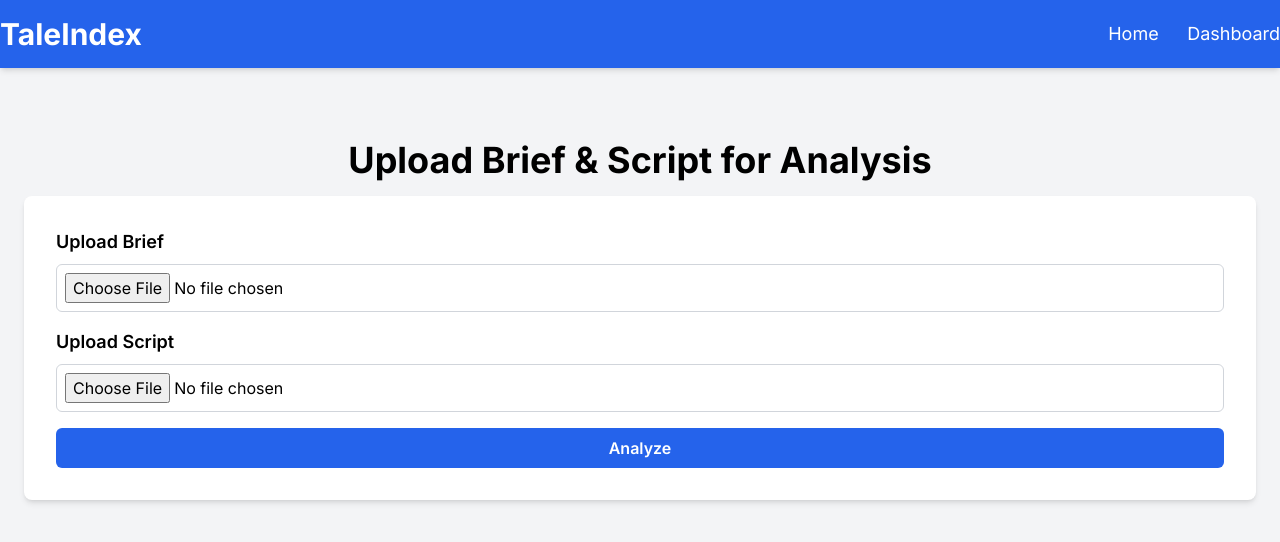
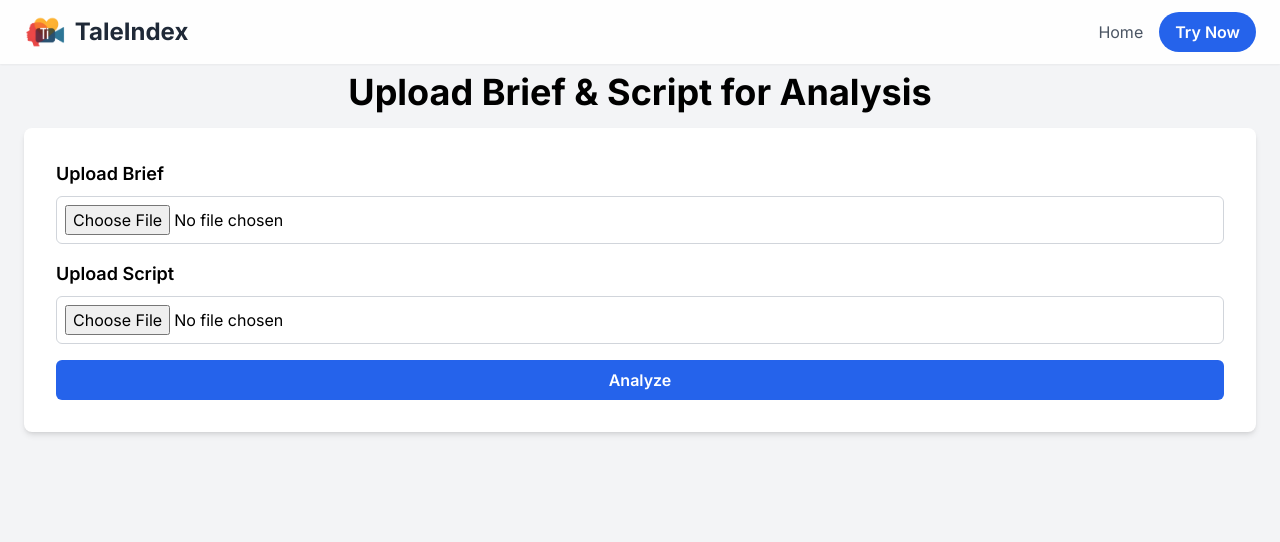
Before and after one commit to ansaritk/taleindex, a plain HTML site: page dashboard.html in a window 1280 px wide. Drawn offline with nearby package versions, Linux system fonts and the light colour scheme.

Commit message:
Update dashboard.html

```diff
--- a/dashboard.html
+++ b/dashboard.html
@@ -20,16 +20,17 @@
     <script src="https://cdn.jsdelivr.net/npm/chart.js"></script>
 </head>
 <body class="bg-gray-100">
-
-    <!-- HEADER (Consistent with Home Page) -->
-    <header class="bg-blue-600 py-4 shadow-md">
-        <div class="container mx-auto flex justify-between items-center">
-            <a href="/" class="text-white text-3xl font-bold">TaleIndex</a>
-            <nav>
-                <a href="/" class="text-white text-lg mr-6">Home</a>
-                <a href="/dashboard.html" class="text-white text-lg">Dashboard</a>
-            </nav>
-        </div>
+    <header class="bg-white bg-opacity-90 shadow-sm fixed w-full z-10">
+        <nav class="container mx-auto px-6 py-3 flex justify-between items-center">
+            <div class="flex items-center">
+                <img src="assets/logo.png" alt="Tale Index Logo" class="h-8 w-auto mr-2">
+                <span class="text-2xl font-bold text-gray-800">TaleIndex</span>
+            </div>
+            <div class="hidden md:flex items-center space-x-4">
+                <a href="#" class="text-gray-600 hover:text-blue-500">Home</a>
+                <a href="dashboard.html" class="bg-blue-600 text-white px-4 py-2 rounded-full font-semibold hover:bg-blue-700 transition duration-300">Try Now</a>
+            </div>
+        </nav>
     </header>
 
     <!-- MAIN CONTENT -->
```
